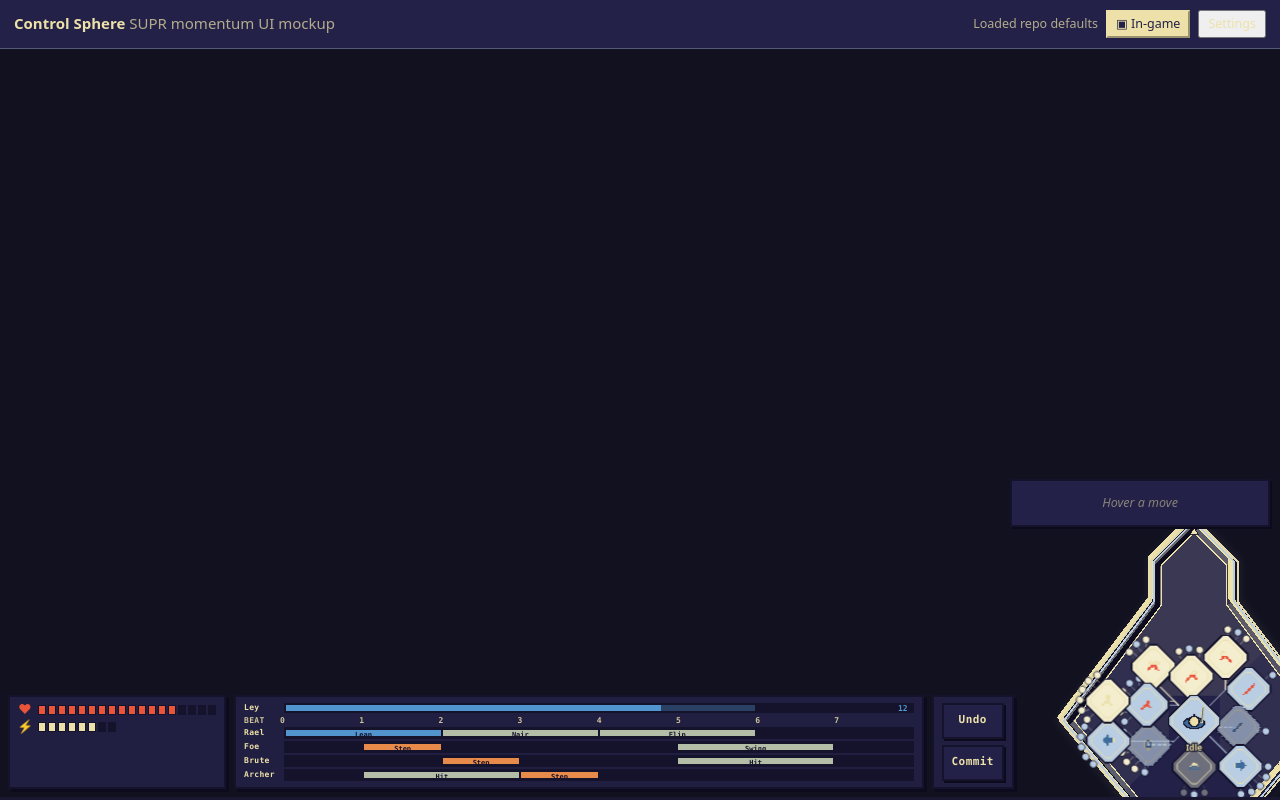
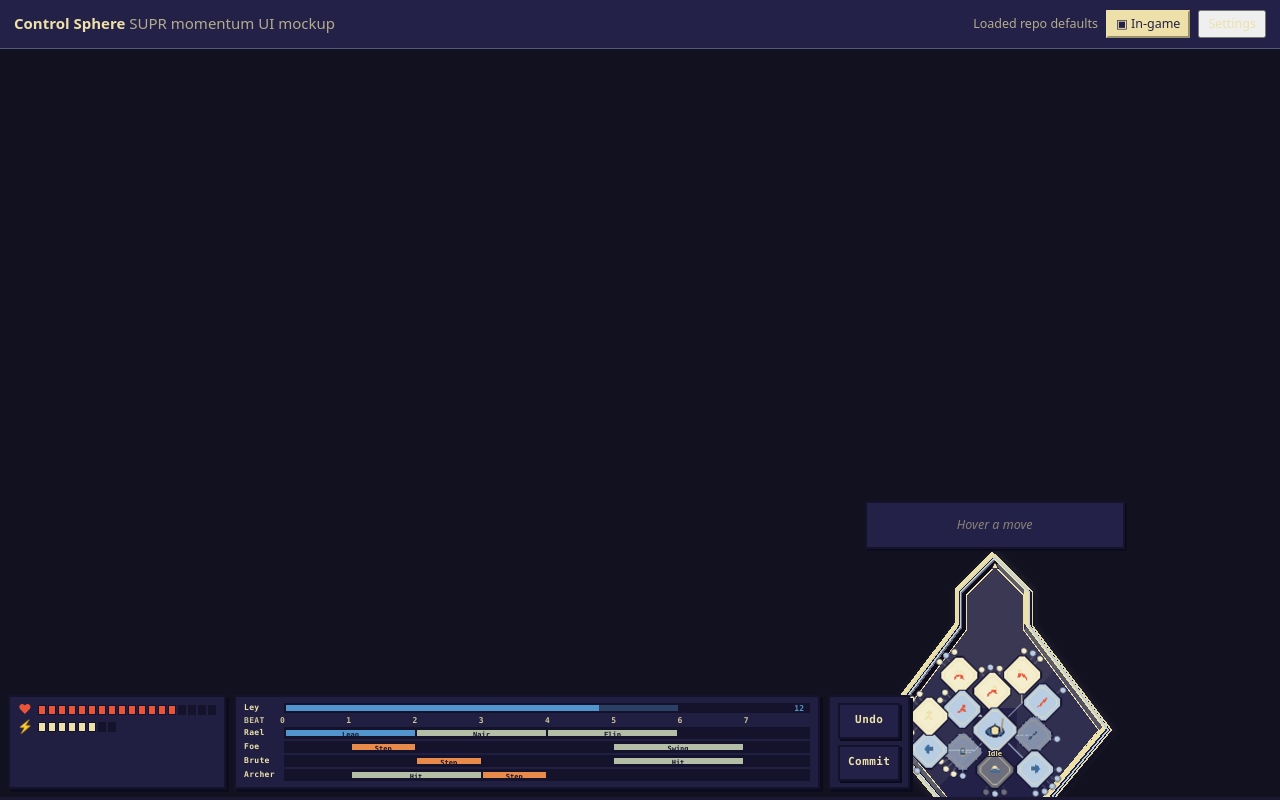
Before and after one commit to RaelZarin/supr-control-sphere, a plain HTML site: page index.html in a window 1280 px wide. Both pictures are taken after a click on the button "▣ In-game frame". Drawn offline with Linux system fonts and the light colour scheme; no server answers.

Commit message:
Sit the in-game diamond flush against Undo and shrink the Beat Track 15%.
The diamond's upper-left rim now meets the Undo/Commit column, with its center near 78% of the width and its tip near 68% of the playfield. The Beat Track is 15% narrower; HP and stamina stay the same size.

```diff
--- a/js/hud.js
+++ b/js/hud.js
@@ -1,6 +1,7 @@
 // In-game chrome: one bottom strip with vitals, the Beat Track (Ley + ticks), and Undo/Commit.
-// The necked diamond is docked and cropped in the bottom-right via CSS. Enemy lanes reserved above.
+// The necked diamond is docked flush against Undo/Commit; Beat Track is 15% narrower than before.
 import { h } from './ui.js';
+import { SPHERE_W, SPHERE_H, VIEW, DOCK_ARM, NECK_W, TIP, TOP_NECK } from './shape.js';
 
 const LANE_H = 16;
 const BASE_LANES = 2;
@@ -59,6 +60,92 @@ function beats(settings) {
   );
 }
 
+
+const NODE_R = 28;
+const INFO_H = 48;
+const VIEW_SPAN = VIEW * 2;
+
+function clearDockedSphere() {
+  const wrap = document.querySelector('.stageWrap');
+  const info = document.getElementById('moveInfo');
+  const beat = document.querySelector('.beatPanel');
+  if (wrap) {
+    wrap.style.left = wrap.style.top = wrap.style.right = wrap.style.bottom = '';
+    wrap.style.width = wrap.style.height = wrap.style.transform = '';
+    wrap.style.removeProperty('--sphereS');
+  }
+  if (info) info.style.left = info.style.top = info.style.right = info.style.bottom = info.style.width = '';
+  if (beat) { beat.style.width = ''; beat.style.flex = ''; }
+}
+
+// Place the diamond like the sketch: left rim flush with Undo, tip near 68% of the playfield,
+// d-pad in the strip, only the bottom tip (and the right if it reaches) clipped.
+export function layoutDockedSphere() {
+  const on = document.body.classList.contains('inGame');
+  const play = document.querySelector('.playfield');
+  const wrap = document.querySelector('.stageWrap');
+  const info = document.getElementById('moveInfo');
+  const plate = document.querySelector('.hudPlate');
+  const beat = document.querySelector('.beatPanel');
+  const undo = document.querySelector('.dockActions');
+  if (!on) { clearDockedSphere(); return; }
+  if (!play || !wrap || !undo || !plate || !beat) return;
+
+  const pr = play.getBoundingClientRect();
+  const W = pr.width, H = pr.height;
+  const hpW = plate.getBoundingClientRect().width;
+  const undoW = undo.getBoundingClientRect().width;
+  // Previous beat used leftover after HP, Undo, and a 47%-of-S + 48px diamond reserve.
+  const oldS = Math.min(0.58 * window.innerHeight, 0.62 * window.innerWidth, 560);
+  const oldBeat = Math.max(200, W - 8 - hpW - 8 - 8 - undoW - (oldS * 0.47 + 48));
+  beat.style.flex = '0 0 auto';
+  beat.style.width = Math.round(oldBeat * 0.85) + 'px';
+
+  const ur = undo.getBoundingClientRect();
+  const tipTarget = 0.68 * H;
+  const iconExt = DOCK_ARM + NODE_R + 8;
+  const maxS = Math.max(280, ((H - 8) - tipTarget) / (SPHERE_H + iconExt) * VIEW_SPAN);
+  const S = Math.min(maxS, 560);
+  const unit = S / VIEW_SPAN;
+  const halfW = SPHERE_W * unit;
+  const halfH = SPHERE_H * unit;
+  let centerY = tipTarget + halfH;
+  const downPx = iconExt * unit;
+  if (centerY + downPx > H - 8) centerY = H - 8 - downPx;
+  // Butt the upper-left body edge against Undo at the top of the column (sketch: no gap).
+  const x0 = -SPHERE_W, y0 = 0;
+  const x1 = -NECK_W, y1 = -(SPHERE_H - TIP - TOP_NECK);
+  const yAt = (ur.top - pr.top - centerY) / unit;
+  let xAt = x0;
+  if (y1 !== y0 && yAt < 0 && yAt > y1) {
+    const t = (yAt - y0) / (y1 - y0);
+    xAt = x0 + t * (x1 - x0);
+  }
+  const centerX = (ur.right - pr.left) - xAt * unit - 2;
+
+  wrap.style.setProperty('--sphereS', `${S}px`);
+  wrap.style.width = wrap.style.height = `${S}px`;
+  wrap.style.left = `${centerX - S / 2}px`;
+  wrap.style.top = `${centerY - S / 2}px`;
+  wrap.style.right = wrap.style.bottom = 'auto';
+  wrap.style.transform = 'none';
+
+  if (info) {
+    const tipY = centerY - halfH;
+    const iw = Math.min(260, 0.36 * W);
+    const ix = Math.max(8, Math.min(centerX - iw / 2, W - iw - 8));
+    const iy = Math.max(8, tipY - 8 - INFO_H);
+    info.style.left = `${ix}px`;
+    info.style.top = `${iy}px`;
+    info.style.right = info.style.bottom = 'auto';
+    info.style.width = `${iw}px`;
+  }
+}
+
+function scheduleDockLayout() {
+  requestAnimationFrame(layoutDockedSphere);
+}
+
 export function renderGameHud(el, settings = {}) {
   if (!el) return;
   el.replaceChildren(
@@ -102,6 +189,7 @@ export function refreshGameHud(app) {
   const room = DOCK_CHROME + cap * LANE_H;
   reserve.style.setProperty('--hudReserveH', (overflow === 'expand' ? room : compact) + 'px');
   reserve.style.setProperty('--hudDockH', compact + 'px');
+  scheduleDockLayout();
 }
 
 export function setInGame(on, app) {
@@ -125,4 +213,8 @@ export function bootInGame(app) {
     app.inGame = !app.inGame;
     setInGame(app.inGame, app);
   });
+  if (!bootInGame.bound) {
+    bootInGame.bound = true;
+    window.addEventListener('resize', scheduleDockLayout);
+  }
 }
--- a/js/layout.js
+++ b/js/layout.js
@@ -1,5 +1,5 @@
 import { DIRS } from './data.js';
-import { sphereAtAngle, diskInSphere, diskInDock, TOP_SLOT, BOT_SLOT, DOCK_ARM, DOCK_RIGHT, DOCK_BOTTOM } from './shape.js';
+import { sphereAtAngle, diskInSphere, diskInDock, TOP_SLOT, BOT_SLOT, DOCK_ARM, DOCK_LEFT, DOCK_RIGHT, DOCK_BOTTOM } from './shape.js';
 // Layout math: height-sector placement (port of MomentumCatalog.place_star_nodes), graph-arm angles, facing + mirror.
 export const R_INNER = 110, R_OUTER = 168, MIN_GAP = 64, R_SPHERE = 214;
 const rad = (d) => (d * Math.PI) / 180;
@@ -152,7 +152,9 @@ export function clampOption(o, nodeR = 28, pad = 8, docked = false) {
   }
   if (docked) {
     const limX = DOCK_RIGHT - nodeR - pad, limY = DOCK_BOTTOM - nodeR - pad;
+    const limXLeft = -DOCK_LEFT + nodeR + pad;
     if (x > limX) x = limX;
+    if (x < limXLeft) x = limXLeft;
     if (y > limY) y = limY;
   }
   return applyPos(o, x, y);
--- a/js/shape.js
+++ b/js/shape.js
@@ -21,7 +21,8 @@ export const BOT_NECK = 84;
 // Mid-neck radii, used to drop high/low icons into the vertical necks.
 export const TOP_SLOT = SPHERE_H - TIP - TOP_NECK / 2; // 231
 export const BOT_SLOT = SPHERE_H - TIP - BOT_NECK / 2; // 222
-// In-game crop: keep the origin + a tight d-pad on-screen; tip and left rim stay visible.
+// In-game crop: origin + d-pad stay visible; left point tucks behind Undo, bottom tip is clipped.
+export const DOCK_LEFT = 162;
 export const DOCK_RIGHT = 126;
 export const DOCK_BOTTOM = 126;
 export const DOCK_ARM = 76;
@@ -182,7 +183,7 @@ export function diskInSphere(x, y, r, pad = 0) {
 }
 
 export function diskInDock(x, y, r, pad = 4) {
-  if (x + r + pad > DOCK_RIGHT || y + r + pad > DOCK_BOTTOM) return false;
+  if (x + r + pad > DOCK_RIGHT || y + r + pad > DOCK_BOTTOM || x - r - pad < -DOCK_LEFT) return false;
   return diskInSphere(x, y, r, pad);
 }
 
--- a/style.css
+++ b/style.css
@@ -217,32 +217,31 @@ body.inGame .stageWrap { width: min(100%, 42vh, calc(100vh - 460px)); margin: 0
 .dockActions button:hover { background: #2d2a55; }
 .dockActions button:active { transform: translate(1px, 1px); box-shadow: 1px 1px 0 #0c0a1d; }
 
-/* In-game: one bottom strip, diamond cropped into the bottom-right corner. */
+/* In-game: bottom strip (HP, narrower Beat Track, Undo/Commit) with the diamond flush against Undo. */
 body.inGame .layout { display: block; max-width: none; padding: 0; min-height: calc(100vh - 52px); overflow: hidden; }
 body.inGame .stageCol { min-height: calc(100vh - 52px); padding: 0; gap: 0; }
 body.inGame .playfield { flex: 1; display: block; position: relative; min-height: calc(100vh - 52px); overflow: hidden; }
 body.inGame .stageWrap {
-  --sphereS: min(58vh, 62vw, 560px);
+  --sphereS: min(52vh, 48vw, 420px);
   position: absolute; right: 0; bottom: 0;
   width: var(--sphereS); height: var(--sphereS); aspect-ratio: 1; margin: 0;
-  transform: translate(31.5%, 33.6%);
+  transform: none;
   z-index: 3; pointer-events: none;
 }
-body.inGame .stageWrap #sphere, body.inGame .stageWrap .plusLayer { pointer-events: auto; }
+body.inGame .stageWrap #sphere, body.inGame .stageWrap .plusLayer { pointer-events: visiblePainted; }
 body.inGame .plusLayer { display: none; }
 body.inGame .moveInfo {
-  position: absolute; z-index: 5; margin: 0;
-  right: 10px; bottom: calc(var(--sphereVisible, 56%) + 10px);
+  position: absolute; z-index: 6; margin: 0;
+  right: 10px; top: 40%;
   width: min(260px, 36vw); height: 48px; min-height: 48px;
 }
-body.inGame { --sphereS: min(58vh, 62vw, 560px); --sphereVisibleW: calc(var(--sphereS) * 0.47); --sphereVisibleH: calc(var(--sphereS) * 0.56); }
-body.inGame .moveInfo { bottom: calc(var(--sphereVisibleH) + 10px); }
 body.inGame .hudReserve {
   display: flex; flex-direction: column; justify-content: flex-end;
-  position: absolute; left: 8px; bottom: 8px; margin: 0; width: auto;
-  right: calc(var(--sphereVisibleW) + 48px);
+  position: absolute; left: 8px; bottom: 8px; margin: 0;
+  width: max-content; right: auto; max-width: calc(100% - 16px);
   min-height: var(--hudReserveH, 136px); z-index: 4;
 }
+body.inGame .beatPanel { flex: 0 0 auto; width: 45.8vw; min-width: 200px; }
 body.inGame .gameHud {
   width: 100%; margin: 0; padding: 0; gap: 8px;
   background: none; border: none; box-shadow: none;
```
